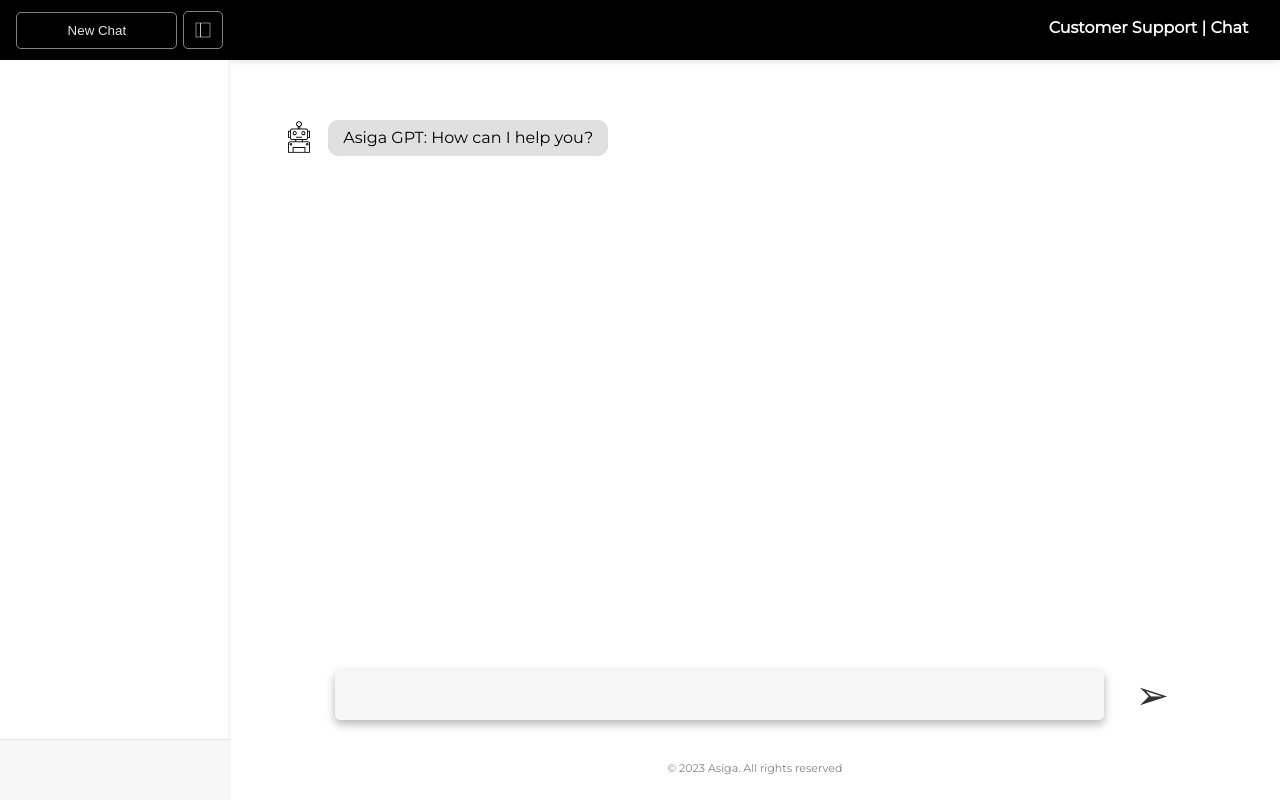
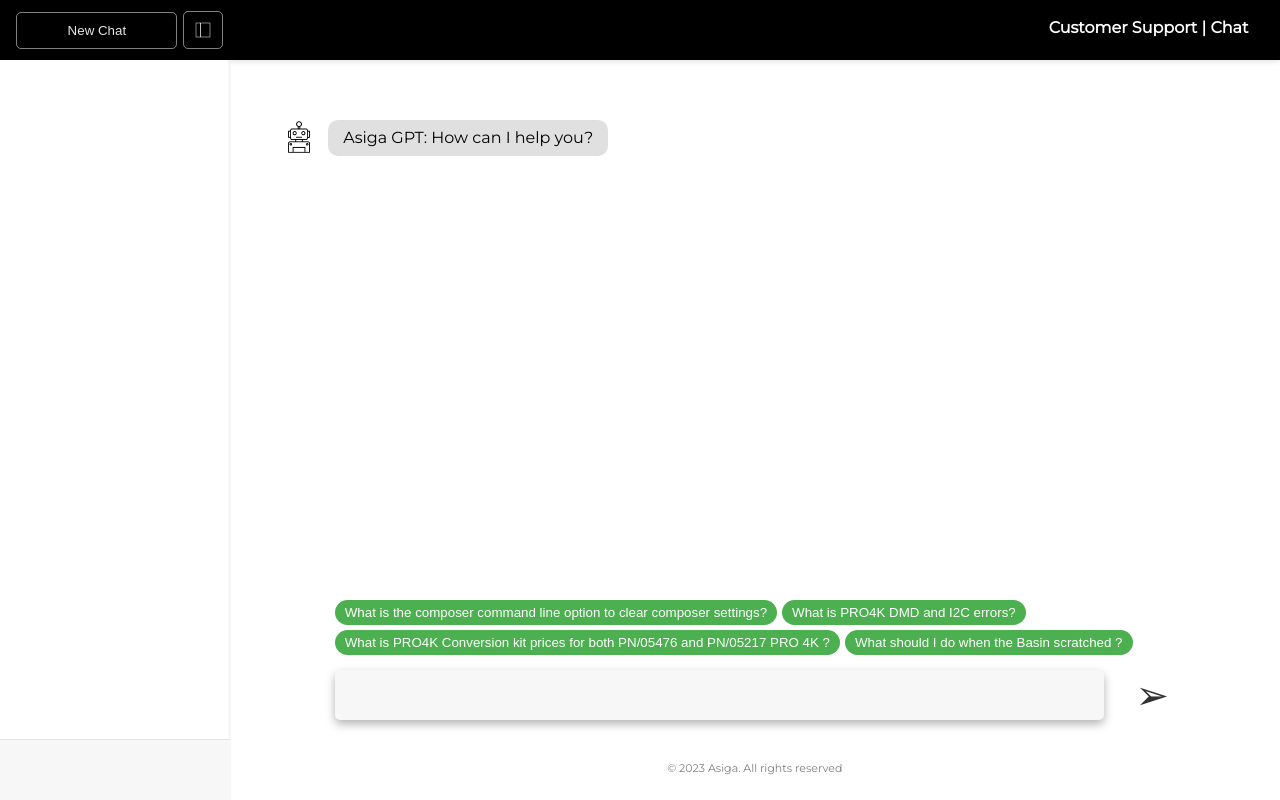
Before and after one commit to ChunYinn/Asiga_ChatBot, a FastAPI app: template src/templates/index.html in a window 1280 px wide. Run offline with FastAPI, Linux system fonts and the light colour scheme; the template is opened without the code that fills it, so the values that code supplies are empty; parts of the project's set-up code (start-up, migrations or seed data) failed here and were passed over.

Commit message:
add common questions & upvoke function

```diff
--- a/src/static/app.js
+++ b/src/static/app.js
@@ -3,6 +3,27 @@
 const chatContainer = document.querySelector('.chat-container');
 let isFirstMessage = true;
 const submitBtn = document.querySelector('#submit');
+const commonQuestionsContainer = document.querySelector('.common-questions');
+
+userInput.addEventListener('focus', function() {
+    console.log("executed!");
+    commonQuestionsContainer.style.display = 'none';
+});
+
+userInput.addEventListener('blur', function() {
+    if (isFirstMessage)
+        commonQuestionsContainer.style.display = 'flex';
+});
+
+document.querySelectorAll('.common-question').forEach(button => {
+    button.addEventListener('click', function() {
+        console.log("executed!");
+        userInput.value = this.textContent; // Set the input value to the button's content
+        commonQuestionsContainer.style.display = 'none'; // Hide the common questions
+        generateMsg(); // Send the message
+    });
+});
+
 
 submitBtn.addEventListener('click', async function(e) {
     e.preventDefault();
@@ -76,6 +97,19 @@
     chatbotMessageDiv.className = 'chatbot-message message';
     chatbotMessageDiv.innerHTML = `<p>Asiga GPT: ${chatbotResponse}</p>`;
     chatbotMessageWrapper.appendChild(chatbotMessageDiv);
+    chatContainer.appendChild(chatbotMessageWrapper);
+
+    // Append the thumb icons
+    const thumbUpIcon = document.createElement('i');
+    thumbUpIcon.className = 'material-icons thumb-icon';
+    thumbUpIcon.textContent = 'thumb_up';
+    chatbotMessageWrapper.appendChild(thumbUpIcon);
+
+    const thumbDownIcon = document.createElement('i');
+    thumbDownIcon.className = 'material-icons thumb-icon';
+    thumbDownIcon.textContent = 'thumb_down';
+    chatbotMessageWrapper.appendChild(thumbDownIcon);
+
     chatContainer.appendChild(chatbotMessageWrapper);
 
     chatContainer.scrollTop = chatContainer.scrollHeight;
@@ -206,6 +240,9 @@
 
     chatContainer.appendChild(chatbotMessageWrapper);
 
+    //add comon questions back
+    commonQuestionsContainer.style.display = 'flex';
+
     enableInput();
 }
 
@@ -255,6 +292,8 @@
     if (historyItem && !e.target.classList.contains('delete-icon')) {
         const sessionId = historyItem.getAttribute('data-session-id');
         const user_id = document.getElementById('user_id').value;
+
+        commonQuestionsContainer.style.display = 'none'; // Set this to false so that the common questions are not shown
 
         // Show the loading animation before fetching the data
         const chatContainer = document.querySelector('.chat-container');
@@ -328,3 +367,33 @@
     const readableTime = `${year}/${month}/${date} ${hours}:${minutes}:${seconds}`;
     return readableTime;
   }
+
+
+
+// initially hide the common questions when the chat page loads if it's not the first message
+if (!isFirstMessage) {
+    commonQuestionsContainer.style.display = 'none';
+}
+
+//upvoke and downvote
+document.addEventListener('click', function(event) {
+    if (event.target && event.target.matches('.thumb-icon')) {
+        const siblingThumb = (event.target.textContent === 'thumb_up') ? event.target.nextElementSibling : event.target.previousElementSibling;
+
+        if (event.target.classList.contains('clicked')) {
+            event.target.classList.remove('clicked');
+            // remove upvote or downvote
+        } else {
+            event.target.classList.add('clicked');
+            siblingThumb.classList.remove('clicked');
+
+            if (event.target.textContent === 'thumb_up') {
+                console.log('Upvoted!');
+                // Your upvote logic here...
+            } else if (event.target.textContent === 'thumb_down') {
+                console.log('Downvoted!');
+                // Your downvote logic here...
+            }
+        }
+    }
+});
--- a/src/static/style.css
+++ b/src/static/style.css
@@ -354,6 +354,28 @@
   gap: 12px;
 }
 
+.thumb-icon {
+  display: none;
+  font-size: 18px; /* adjust as needed */
+  cursor: pointer;
+  margin-left: 2px;
+  color: #cbcbcb; /* this is your background color */
+  padding: 2px;
+}
+
+.thumb-icon.clicked {
+  color: #3b3b3b;
+}
+
+.chatbot-message-wrapper:hover .thumb-icon {
+  display: inline;
+}
+
+.thumb-icon:hover {
+  color: #000000;
+}
+
+
 .robot-icon {
   width: 34px;
   height: 34px;
@@ -390,6 +412,40 @@
   position: absolute;
   bottom: 10%;
 }
+
+/* Container for the common questions */
+.common-questions {
+  position: absolute;
+  bottom: 65px; /* Adjust depending on the height of your textarea and desired gap */
+  /* left: 0;
+  right: 0; */
+  display: flex;
+  flex-wrap: wrap; /* This allows the questions to wrap to the next line if they don't fit */
+  gap: 5px; /* Space between each button */
+  padding: 0 15px; /* Padding to match the textarea's padding */
+  overflow: hidden; /* Hide any overflow */
+  width: 80%;
+}
+
+/* Individual button styling for each common question */
+.common-question {
+  padding: 5px 10px; /* Space around the text inside the button */
+  background-color: #4CAF50; /* Button color */
+  color: white; /* Text color */
+  border: none;
+  border-radius: 20px;
+  cursor: pointer;
+  transition: background-color 0.3s;
+  white-space: nowrap; /* Prevents the button's text from wrapping */
+  margin: 0;
+  width: auto;
+}
+
+.common-question:hover {
+  background-color: #388E3C;
+}
+
+
 
 .input-container {
   width: 80%;
--- a/src/templates/index.html
+++ b/src/templates/index.html
@@ -8,6 +8,7 @@
     <meta name="description" content="">
     <meta name="viewport" content="width=device-width, initial-scale=1">
     <link rel="icon" href="https://support.asiga.com/favicon.ico" type="image/x-icon">
+    <link href="https://fonts.googleapis.com/icon?family=Material+Icons" rel="stylesheet">
     <link href="/static/style.css" rel="stylesheet">
   </head>
   <body>
@@ -55,6 +56,12 @@
 
       <!-- BOTTOM BAR -->
       <form class="bottom-section" id="chatForm" method="post" action="/submit_message">
+        <div class="common-questions">
+          <button class="common-question" type="button">What is the composer command line option to clear composer settings?</button>
+          <button class="common-question" type="button">What is PRO4K DMD and I2C errors?</button>
+          <button class="common-question" type="button">What is PRO4K Conversion kit prices for both PN/05476 and PN/05217 PRO 4K ?</button>
+          <button class="common-question" type="button">What should I do when the Basin scratched ?</button>
+        </div>
         <div class="input-container">
             <input type="hidden" name="user_id" id="user_id" value="{{ user_id }}">
             <input type="hidden" id="session_id" name="session_id">
```
